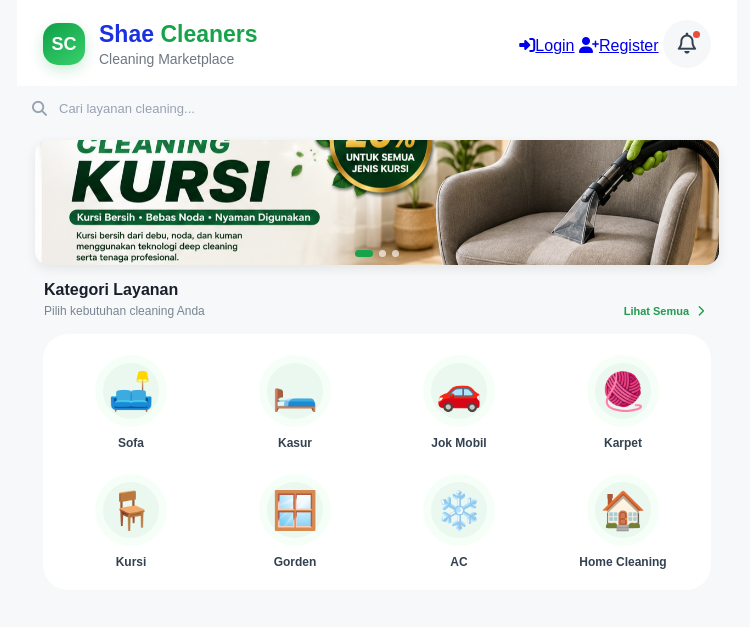
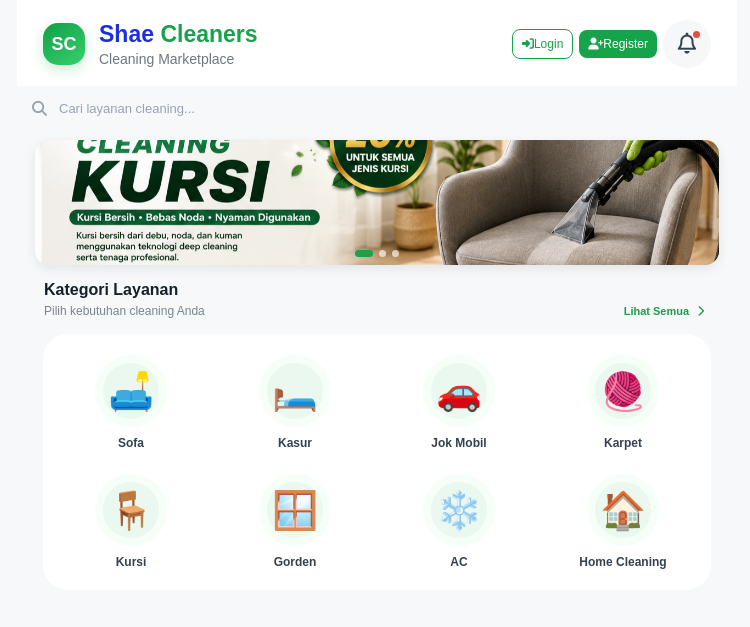
Before and after one commit to shaecleaners-cell/shae, a plain HTML site: page index.html in a window 1280 px wide. Shown: the top 627 px of the page, without its empty margins (263-1013 px from the left). Drawn offline with Linux system fonts and the light colour scheme.

Commit message:
Update index.html

```diff
--- a/index.html
+++ b/index.html
@@ -20,9 +20,9 @@
           <p>Cleaning Marketplace</p>
         </div>
       </div>
-      <div class="head-actions">
-        <a class="head-login" href="login.html"><i class="fa-solid fa-right-to-bracket"></i><span>Login</span></a>
-        <a class="head-register" href="register.html"><i class="fa-solid fa-user-plus"></i><span>Register</span></a>
+      <div class="header-actions">
+        <a class="header-login" href="login.html"><i class="fa-solid fa-right-to-bracket"></i><span>Login</span></a>
+        <a class="header-register" href="register.html"><i class="fa-solid fa-user-plus"></i><span>Register</span></a>
         <button class="icon-btn" onclick="showPage('notifikasi')" aria-label="Notifikasi">
           <i class="fa-regular fa-bell"></i><b></b>
         </button>
```
